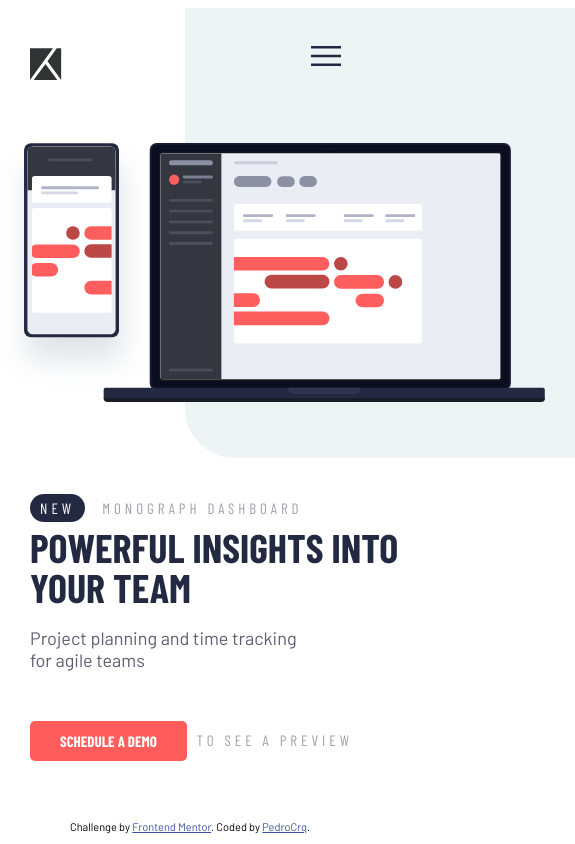
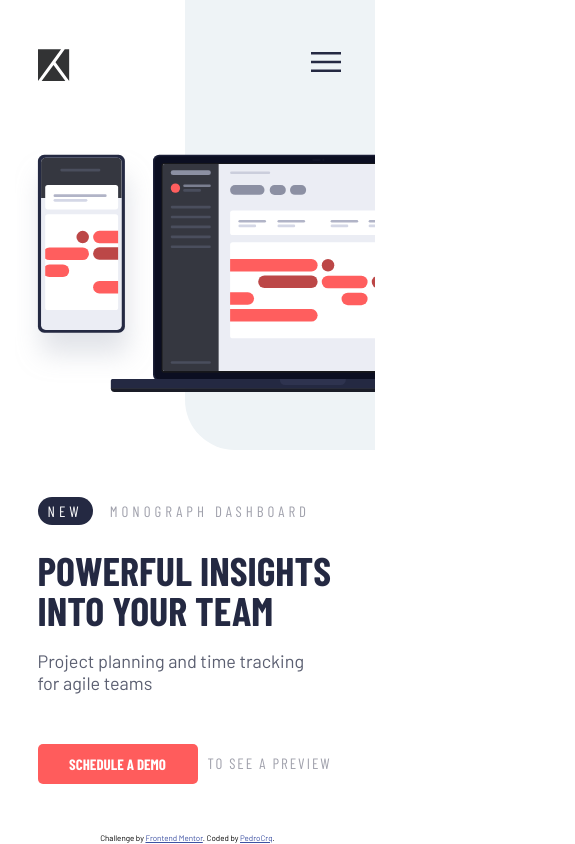
Before and after one commit to PedroCrqs/project-tracking-intro-component-master, a plain HTML site: page index.html in a window 390 px wide. Shown: the whole page, 575 px wide, since content can reach past the window. Drawn offline with nearby package versions, Linux system fonts and the light colour scheme; a web font is replaced by a local one.

Commit message:
all devices fixed

```diff
--- a/src/css/responsive-corrigido.css
+++ /dev/null
@@ -1,75 +0,0 @@
-
-/* responsive.css - VERSÃO CORRIGIDA SEM MUDAR POSICIONAMENTO */
-
-body {
-  margin-left: 0;
-  max-width: 375px !important;
-  max-height: 800px !important;
-  overflow-x: hidden !important;
-  overflow-y: auto !important;
-  position: relative !important;
-}
-
-.background {
-  overflow: hidden !important;
-  max-width: none;
-  width: 140%;
-  position: relative;
-  z-index: 2;
-  top: 130px;
-  left: 0;
-  right: auto;
-}
-
-.header {
-  left: 155px;
-  width: 100vw;
-  height: auto;
-}
-
-.container {
-  width: 100%;
-  margin: 0 auto;
-  display: flex;
-  flex-direction: row;
-  justify-content: center;
-  gap: 75px;
-}
-
-nav {
-  position: relative !important;
-  left: 0 !important;
-  transform: translateX(150px);
-}
-
-.logo {
-  width: 100px;
-  height: auto;
-  position: relative;
-}
-
-.main {
-  width: 100vw;
-  display: flex;
-  flex-direction: column;
-  align-items: center;
-  justify-content: center;
-  text-align: center;
-  position: relative;
-  top: 150px;
-  padding: 20px;
-}
-
-.attribution {
-  position: absolute;
-  bottom: 10px;
-  left: 0;
-  right: 0;
-  text-align: center;
-  font-size: 12px;
-}
-
-/* Certifique-se de que essa media query está atrelada ao tamanho correto do seu layout responsivo */
-@media (max-width: 768px) {
-  /* Os ajustes já foram aplicados acima para o comportamento responsivo */
-}
--- a/src/css/responsive.css
+++ b/src/css/responsive.css
@@ -1,9 +1,13 @@
 @media (max-width: 768px) {
   body {
-    margin-left: 0;
-    overflow-x: hidden !important;
-    max-width: 375px !important;
-    max-height: 800px;
+    margin: 0;
+    overflow-x: hidden;
+    max-width: 375px;
+    max-height: 1300px;
+    width: 375px;
+    min-height: 100vh;
+    height: auto;
+    width: 100%;
   }
 
   h1 {
@@ -16,41 +20,52 @@
     text-align: center;
     width: 260px;
     height: 200px;
-    margin-left: 0 !important;
-    position: relative !important;
-    left: 0 !important;
-    transform: translateX(-145px);
+    margin-left: 0;
+    position: relative;
+    left: 0;
     padding: 20px;
   }
 
   nav a {
-    font-size: 18px !important;
+    font-size: 18px;
   }
 
   .container {
-    left: 30px;
+    display: flex;
+    flex-direction: column;
+    overflow-x: hidden;
+    max-width: 375px;
+    max-height: 1300px;
+    width: 375px;
+    height: 100vh;
+    position: relative;
+    left: 0;
   }
 
   .logo {
     position: relative;
-    top: -300px;
+    top: -402px;
+    margin: 0;
     width: auto;
   }
 
   .header {
-    position: absolute;
+    position: relative;
+    width: 100%;
+    min-height: 450px;
+    left: 185px;
+    z-index: 2;
     top: 0;
-    right: 0;
-    width: 100vw;
-    height: 450px;
-    z-index: 1;
-    left: 155px;
   }
 
   .header-menu {
     flex-direction: column;
-    right: 50px;
+    z-index: 10;
     gap: 20px;
+    margin-left: 5px;
+    top: 120px;
+    left: -150px;
+    position: absolute;
   }
 
   .button-menu {
@@ -58,8 +73,8 @@
     border: none;
     width: auto;
     position: relative;
-    top: 37px;
     left: 120px;
+    top: -195px;
   }
 
   .button-menu img {
@@ -76,23 +91,39 @@
   }
 
   .background {
-    position: absolute;
-    width: 140%;
-    max-width: none;
-    right: 30px;
-    left: auto;
-    top: 130px;
+    position: relative;
+    width: 500px;
     z-index: 2;
+    left: -170px;
+    top: 150px;
+  }
+
+  .subheading {
+    margin-bottom: 30px;
   }
 
   .main {
-    z-index: 2;
+    z-index: 1;
     position: relative;
-    margin-top: 300px;
     margin-left: 0;
+    left: 0px;
+    max-width: 300px;
+    top: -175px;
+  }
+
+  .schedule-button {
+    padding: 10px 20px;
+    height: 40px;
+    width: 160px;
+  }
+
+  .calltoaction {
+    letter-spacing: 2px;
   }
 
   .attribution {
-    left: 70px;
+    font-size: 8px;
+    position: relative;
+    bottom: -300px;
   }
 }
--- a/src/css/styles.css
+++ b/src/css/styles.css
@@ -10,7 +10,7 @@ body {
   text-align: left;
   max-width: 1440px;
   margin-left: 50px;
-  overflow: hidden !important;
+  overflow-x: hidden;
 }
 
 h1 {
@@ -80,7 +80,7 @@ nav a:hover {
   top: 200px;
   left: 10px;
   width: 130%;
-  overflow: hidden;
+  overflow-x: hidden;
 }
 
 .header-menu {
@@ -177,7 +177,7 @@ nav a:hover {
 .attribution {
   font-size: 11px;
   text-align: center;
-  position: absolute;
+  position: fixed;
   bottom: 0;
 }
 .attribution a {
```
Also changed, not shown: index.html (+1 -2 lines).
